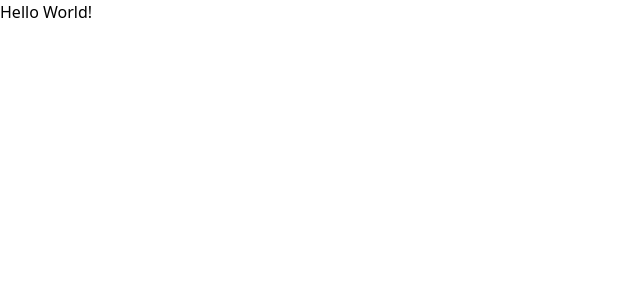
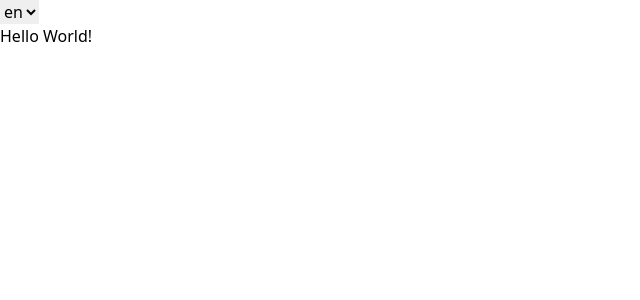
Before and after one commit to greengem/vue-form-whg, a Vue app: page / in a window 1280 px wide. Shown: the top 300 px of the page, without its empty margins (0-640 px from the left). Built offline with nearby package versions, Linux system fonts and the light colour scheme.

Commit message:
feat: Add unstyled LanguageSwitcher component for language selection

```diff
--- a/src/App.vue
+++ b/src/App.vue
@@ -1,5 +1,8 @@
-<script setup lang="ts"></script>
+<script setup lang="ts">
+import LanguageSwitcher from '@/components/LanguageSwitcher.vue'
+</script>
 
 <template>
+  <LanguageSwitcher />
   <RouterView />
 </template>
--- /dev/null
+++ b/src/components/LanguageSwitcher.vue
@@ -0,0 +1,9 @@
+<template>
+  <div class="locale-changer">
+    <select v-model="$i18n.locale">
+      <option v-for="locale in $i18n.availableLocales" :key="`locale-${locale}`" :value="locale">
+        {{ locale }}
+      </option>
+    </select>
+  </div>
+</template>
```
